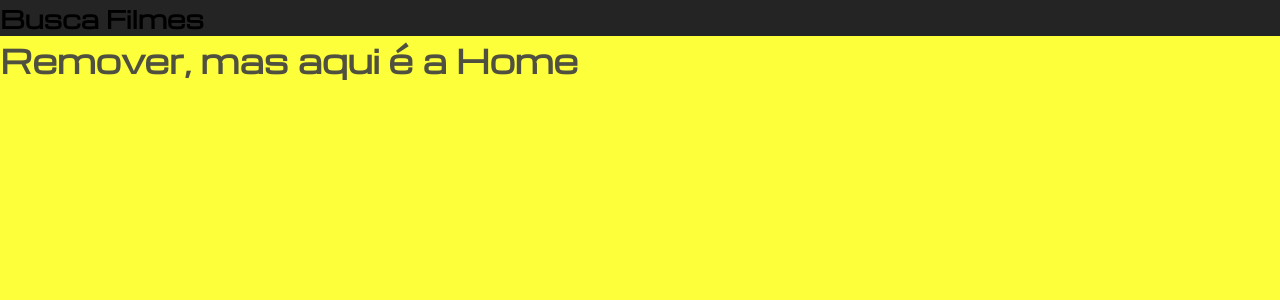
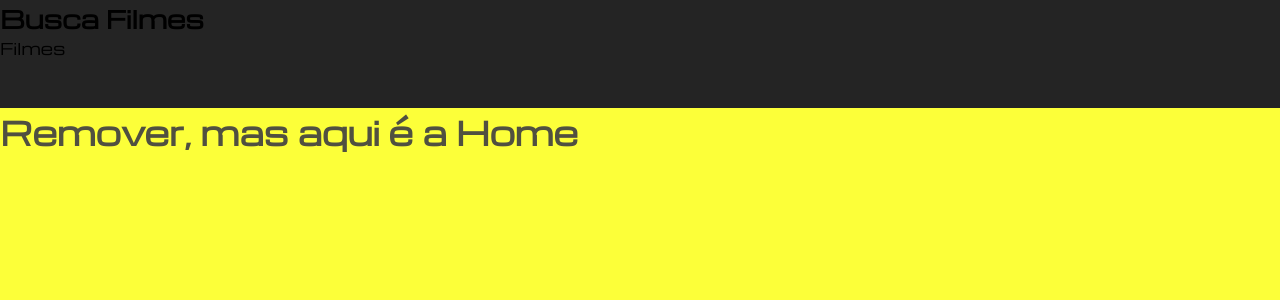
Before and after one commit to anacrsoares/api-frontend-tmdb, a React (Vite) app: page / in a window 1280 px wide. Shown: the top 300 px of the page. Built offline with nearby package versions, Linux system fonts and the light colour scheme.

Commit message:
first deploy commit

```diff
--- a/src/components/Navbar/Navbar.jsx
+++ b/src/components/Navbar/Navbar.jsx
@@ -6,6 +6,12 @@ export default function Navbar() {
     <div>
       <nav className="navbar">
         <h1>Busca Filmes</h1>
+
+        <ul>
+          <li>Filmes</li>
+          <li></li>
+          <li></li>
+        </ul>
       </nav>
     </div>
   );
```
